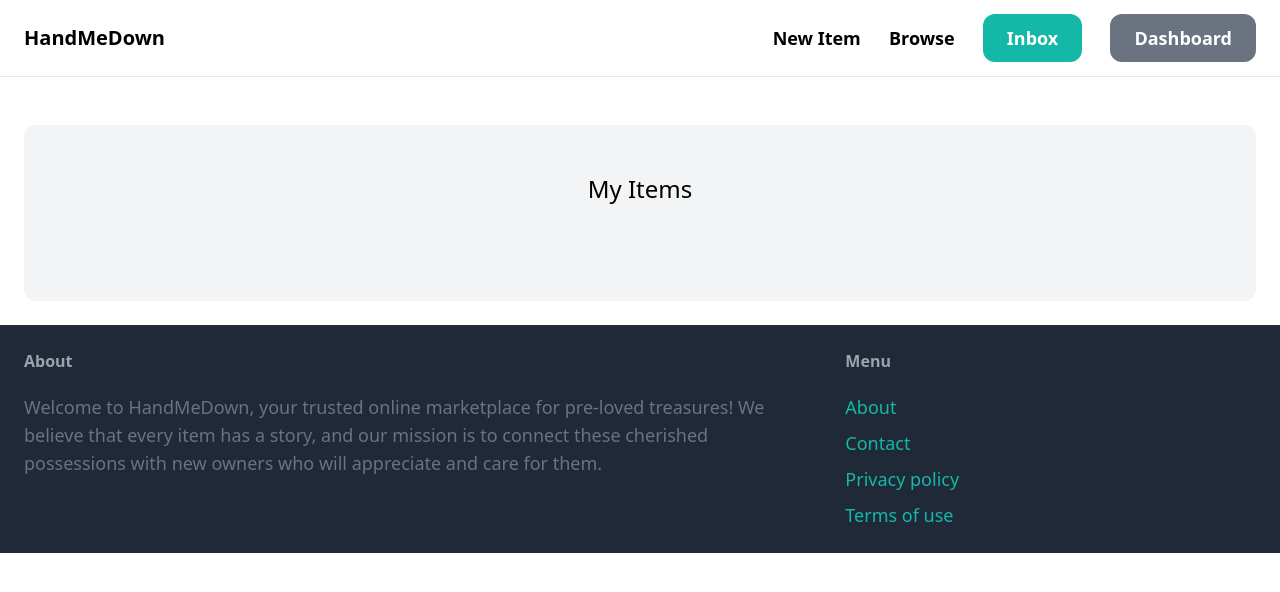
After one commit to AristonCatipay/django_online_marketplace, a Django app: page /dashboard/ in a window 1280 px wide. The commit adds this page. Shown: the top 592 px of the page. Run offline with Django 4.2, Linux system fonts and the light colour scheme; the visitor is signed in with stand-in values (Sample User, id 1); data that the repository does not hold is empty; some libraries are stand-ins or nearby versions.

Commit message:
Created the dashboard index page which displays all the items that a particular user uploaded.

```diff
--- a/core/templates/core/base.html
+++ b/core/templates/core/base.html
@@ -18,7 +18,7 @@
             <a href="#" class="text-lg font-semibold hover:text-gray-500">Browse</a>
             {% if request.user.is_authenticated %}
             <a href="#" class="px-6 py-3 text-lg font-semibold bg-teal-500 text-white rounded-xl hover:text-teal-700">Inbox</a>
-            <a href="#" class="px-6 py-3 text-lg font-semibold bg-gray-500 text-white rounded-xl hover:text-gray-700">Dashboard</a>
+            <a href="{% url 'dashboard:index' %}" class="px-6 py-3 text-lg font-semibold bg-gray-500 text-white rounded-xl hover:text-gray-700">Dashboard</a>
             {% else %}
             <a href="{% url 'core:signup' %}" class="px-6 py-3 text-lg font-semibold bg-teal-500 text-white rounded-xl hover:text-teal-700">Sign up</a>
             <a href="{% url 'core:login' %}" class="px-6 py-3 text-lg font-semibold bg-gray-500 text-white rounded-xl hover:text-gray-700">Login</a>
--- /dev/null
+++ b/dashboard/templates/dashboard/index.html
@@ -0,0 +1,24 @@
+{%extends 'core/base.html'%}
+
+{% block title %} Dashboard {% endblock %}
+
+{% block content %}
+    <div class="mt-6 px-6 py-12 bg-gray-100 rounded-xl">
+        <h2 class="mb-12 text-2xl text-center">My Items</h2>
+        <div class="grid grid-cols-3 gap-3">
+            {% for item in items %}
+            <!-- Card for each item. -->
+            <a href="{% url 'item:detail' item.id %}">
+                <div>
+                    <img src="{{ item.image.url }}" class="rounded-t-xl">
+                </div>
+                <!-- Name and Price -->
+                <div class="p-6 bg-white rounded-b-xl">
+                    <h2 class="text-2xl">{{ item.name }}</h2>
+                    <p class="text-gray-500">Price: {{ item.price }}</p>
+                </div>
+            </a>
+            {% endfor %}
+        </div>
+    </div>
+{% endblock %}
--- /dev/null
+++ b/dashboard/urls.py
@@ -0,0 +1,8 @@
+from django.urls import path
+from . import views
+
+app_name = 'dashboard'
+
+urlpatterns = [
+    path('', views.index, name='index'),
+]
--- a/dashboard/views.py
+++ b/dashboard/views.py
@@ -1,3 +1,11 @@
+from django.contrib.auth.decorators import login_required
 from django.shortcuts import render
+from item.models import Item
 
-# Create your views here.
+@login_required
+def index(request):
+    items = Item.objects.filter(created_by = request.user)
+
+    return render(request, 'dashboard/index.html', {
+        'items': items,
+    })
--- a/django_online_marketplace/urls.py
+++ b/django_online_marketplace/urls.py
@@ -24,5 +24,6 @@ from django.conf.urls.static import static
 urlpatterns = [
     path('', include('core.urls')),
     path('items/', include('item.urls')),
+    path('dashboard/', include('dashboard.urls')),
     path('admin/', admin.site.urls),
 ] + static(settings.MEDIA_URL, document_root = settings.MEDIA_ROOT)
```
